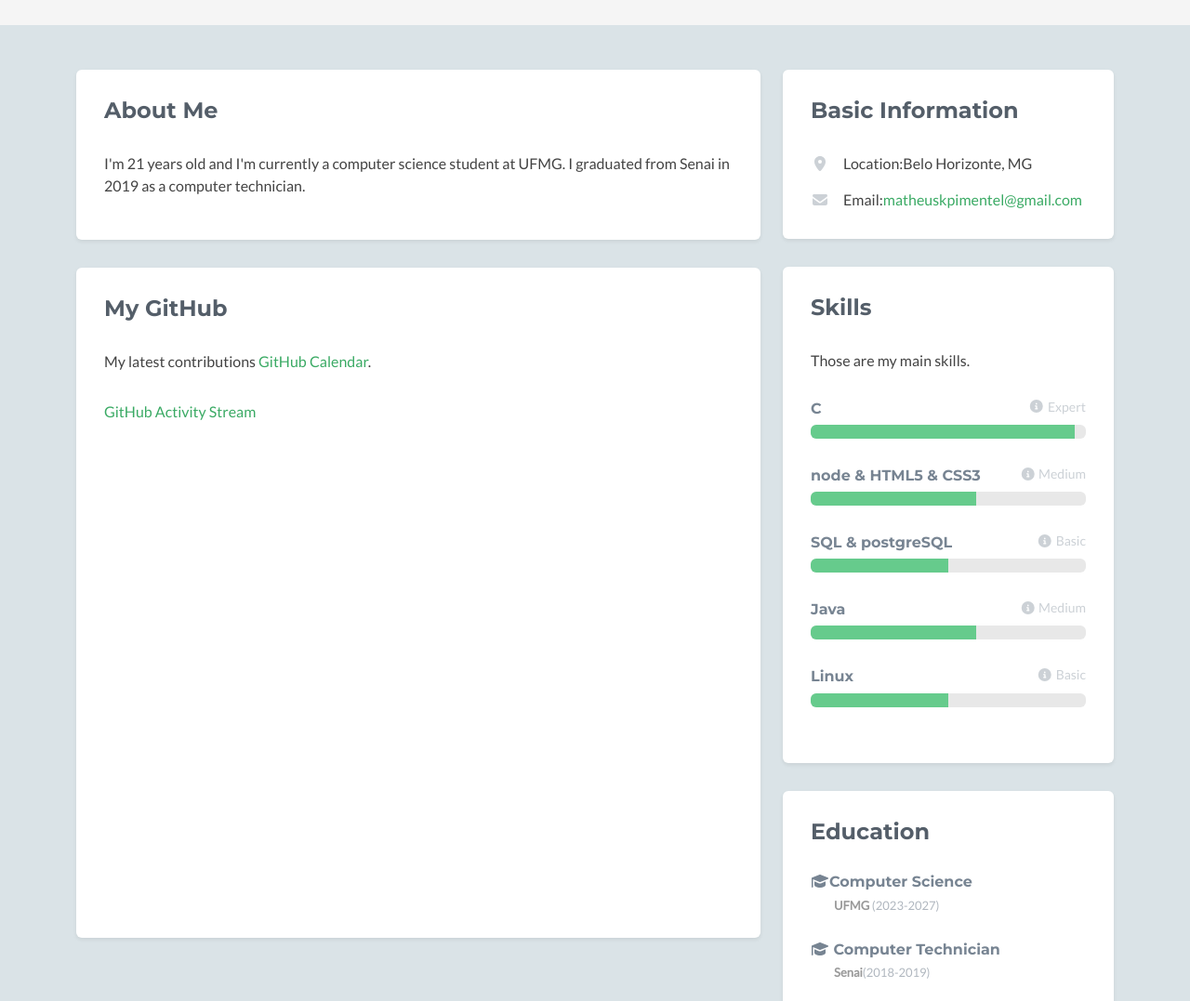
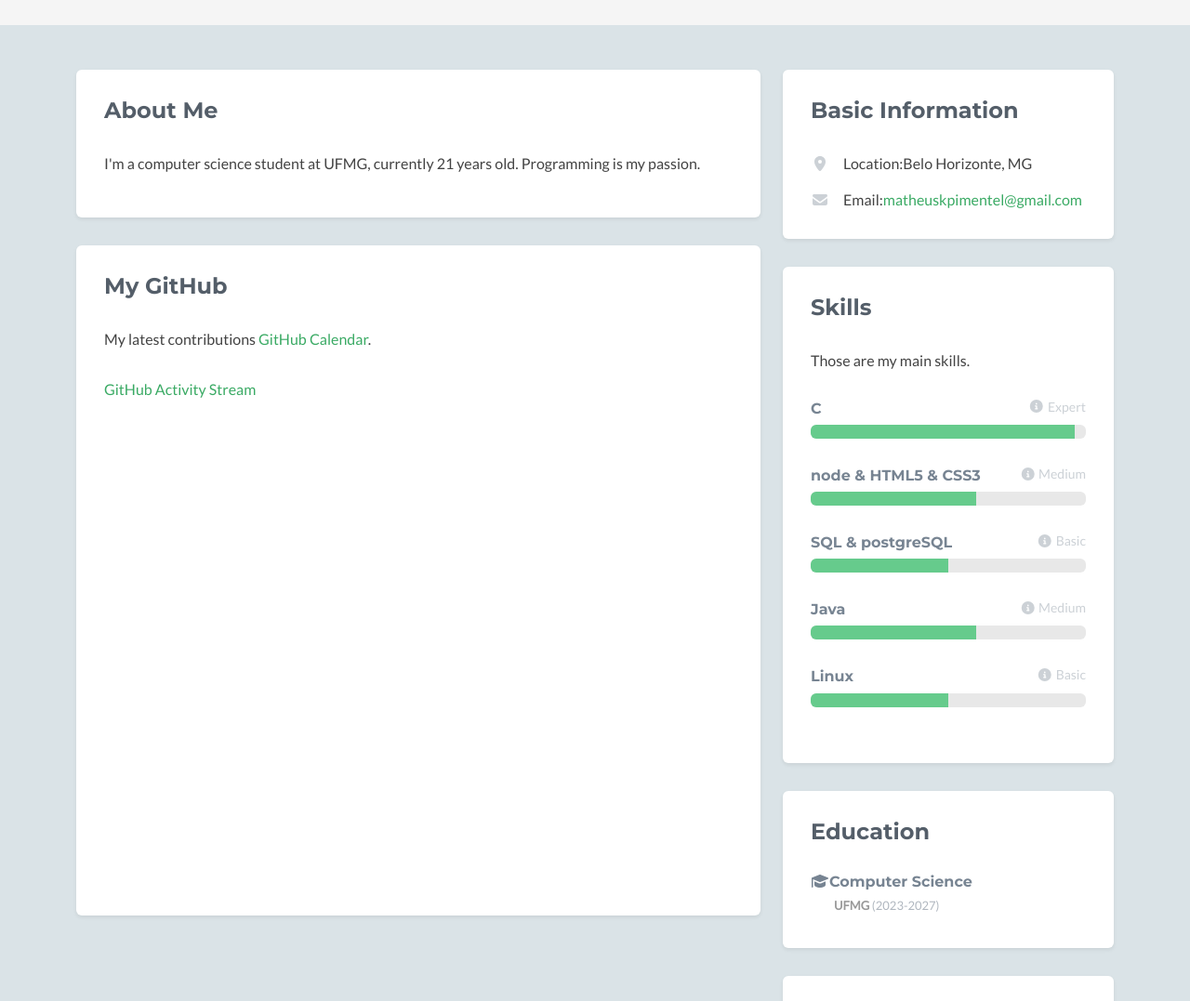
Before and after one commit to matheuskansaon/Personal-webSite, a plain HTML site: page index.html in a window 1280 px wide. Shown: the part 223-1300 px from the top of the page at 93% size. Drawn offline with nearby package versions, Linux system fonts and the light colour scheme; no server answers; a script that the page names is missing; some icons are missing.

Commit message:
New datas

```diff
--- a/index.html
+++ b/index.html
@@ -69,7 +69,7 @@
                     <div class="section-inner shadow-sm rounded">
                         <h2 class="heading">About Me</h2>
                         <div class="content">
-                            <p>I'm 21 years old and I'm currently a computer science student at UFMG. I graduated from Senai in 2019 as a computer technician.</p>
+                            <p>I'm a computer science student at UFMG, currently 21 years old. Programming is my passion.</p>
                             <!-- <p>
                                 My skills:
                                 <ul>
@@ -177,10 +177,10 @@
                                 <h3 class="title"><i class="fas fa-graduation-cap"></i>Computer Science</h3>
                                 <h4 class="university">UFMG <span class="year">(2023-2027)</span></h4>
                             </div><!--//item-->
-                            <div class="item">
+                            <!--<div class="item">
                                 <h3 class="title"><i class="fas fa-graduation-cap"></i> Computer Technician</h3>
                                 <h4 class="university">Senai<span class="year">(2018-2019)</span></h4>
-                            </div><!--//item-->
+                            </div> --> <!--//item-->
                         </div><!--//content-->
                     </div><!--//section-inner-->
                 </aside><!--//section-->
```
